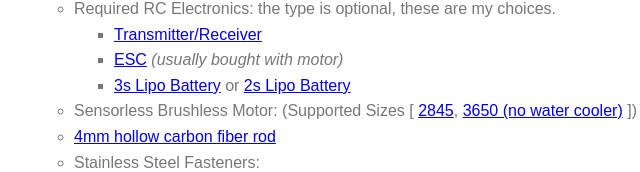
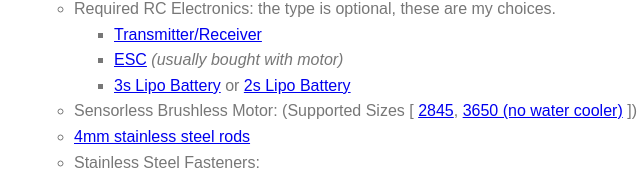
Before and after one commit to makeshift3ds/makeshift3ds.github.io, a plain HTML site: page index.html in a window 1280 px wide. Shown: the part 2199-2371 px from the top of the page, 321-961 px from the left. Drawn offline with nearby package versions, Linux system fonts and the light colour scheme.

Commit message:
changed to stainless steel rods

```diff
--- a/index.html
+++ b/index.html
@@ -166,7 +166,7 @@
 			                ])
 			              </li>
 			              <li>
-			                <a href="https://www.amazon.com/gp/product/B071YTFDBV">4mm hollow carbon fiber rod</a>
+			                <a href="https://www.amazon.com/dp/B072FPX1DR">4mm stainless steel rods</a>
 			              </li>
 			              <li>
 			                Stainless Steel Fasteners:
@@ -296,6 +296,7 @@
 			          <li>
 			            <b>Open Source Outboard</b>
 			            <ul>
+                                                  <li>09/4/2017 - changed from carbon fiber rod to stainless steel rod. Carbon fiber was not strong enough</li>
 			              <li>06/14/2017 - v1 released</li>
 			              <li>06/21/2017 - Webpage released</li>
 			            </ul>
```
